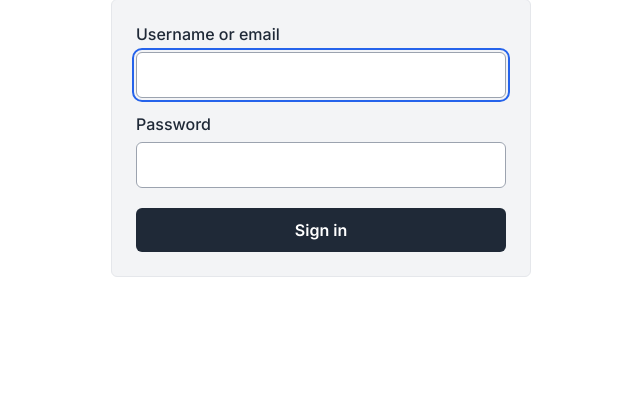
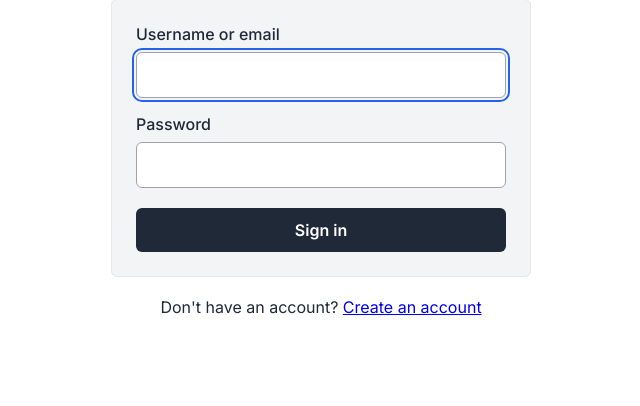
Before and after one commit to alex-nuclearboy/aether-app, a Django app: page /login/ in a window 1280 px wide. Shown: the part 255-661 px from the top of the page, without its empty margins (319-959 px from the left). Run offline with Django 5.2, Linux system fonts and the light colour scheme; parts of the project's set-up code (start-up, migrations or seed data) failed here and were passed over.

Commit message:
feat(accounts): link login and registration pages
Add an accessible registration link to the existing sign-in page and update UI tests.

```diff
--- a/accounts/templates/accounts/login.html
+++ b/accounts/templates/accounts/login.html
@@ -50,5 +50,10 @@
             </button>
         </form>
     </div>
+
+    <p class="login__register">
+        {% trans "Don't have an account?" %}
+        <a href="{% url 'register' %}">{% trans "Create an account" %}</a>
+    </p>
 </section>
 {% endblock content %}
--- a/static/css/pages/login.css
+++ b/static/css/pages/login.css
@@ -44,3 +44,7 @@
     width: 100%;
     margin-top: var(--space-1);
 }
+
+.login__register {
+    margin-top: var(--space-5);
+}
```
Also changed, not shown: accounts/tests/test_login_ui.py (+9 -1 lines).
